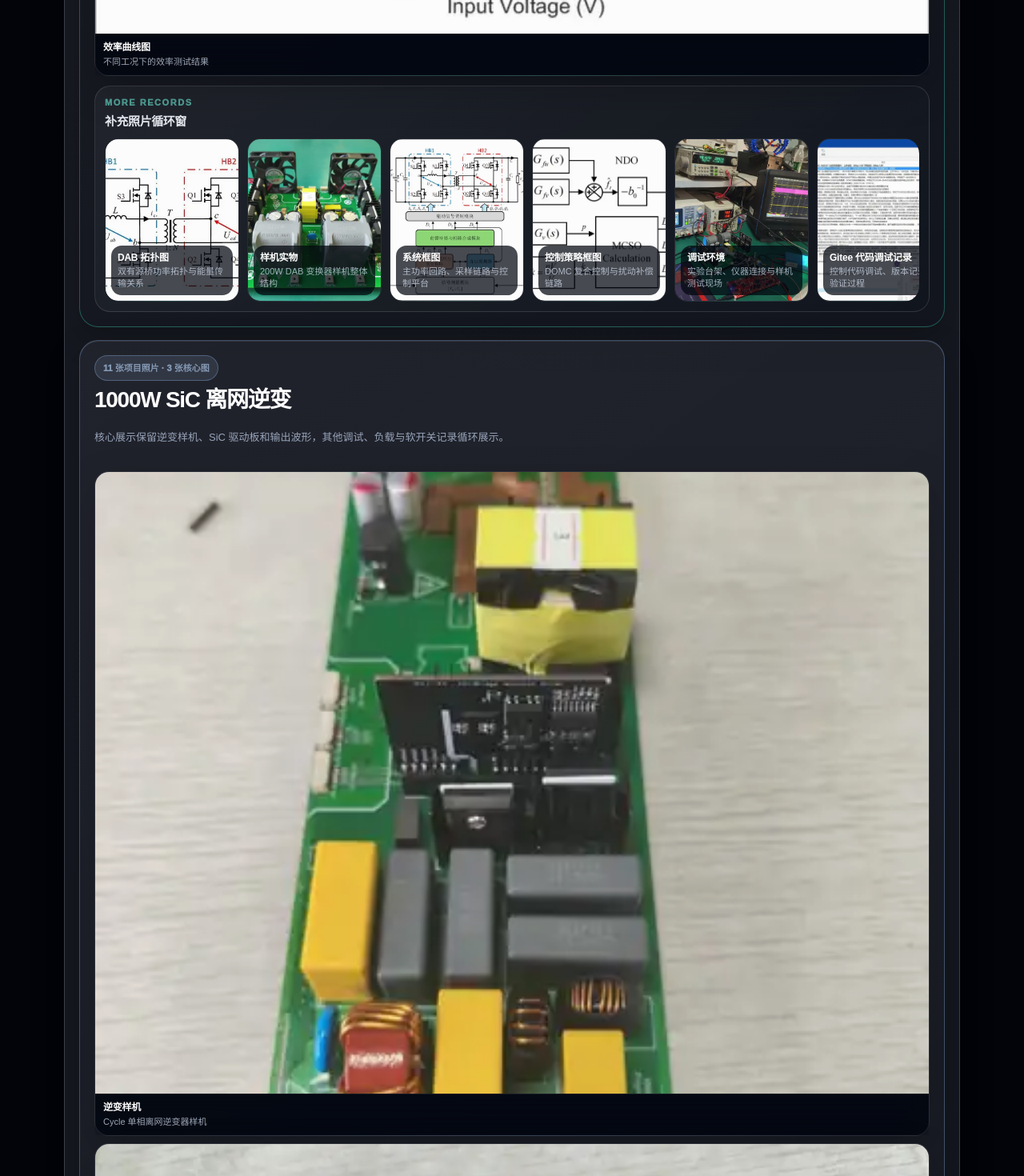
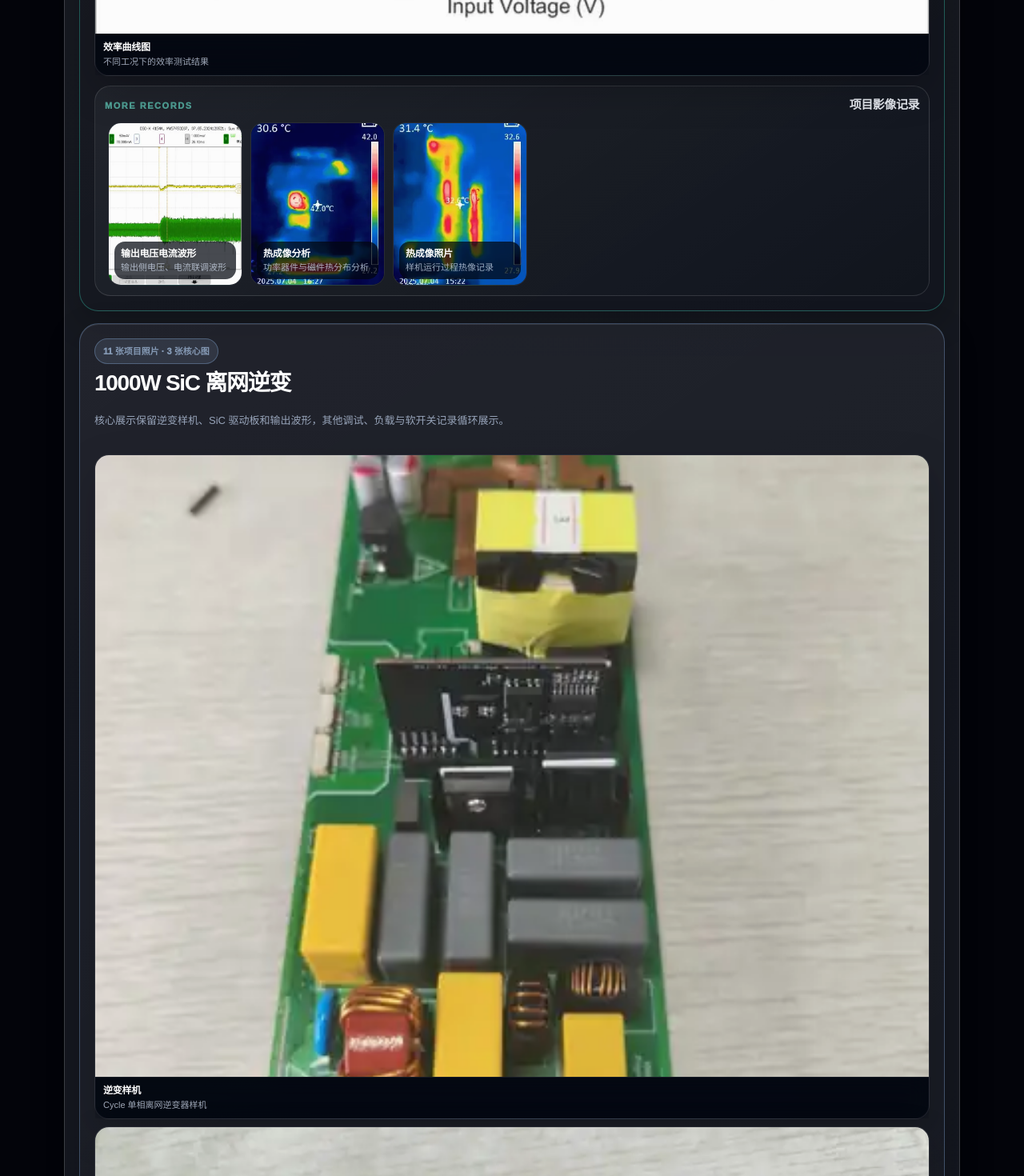
Before and after one commit to Mesyd/Erick-ShaWN-Personal-Resume, a Next.js app: page / in a window 1280 px wide. Shown: the part 8200-9670 px from the top of the page at 80% size. Built offline with nearby package versions, Linux system fonts and the light colour scheme.

Commit message:
Refine project media carousel layout

```diff
--- a/app/globals.css
+++ b/app/globals.css
@@ -1829,23 +1829,23 @@
 
 .project-evidence-layout {
   display: grid;
-  grid-template-columns: minmax(0, 1fr) minmax(320px, 0.42fr);
-  gap: 16px;
+  grid-template-columns: 1fr;
+  gap: 18px;
   align-items: stretch;
 }
 
 .album-feature-grid {
   display: grid;
-  grid-template-columns: minmax(0, 1.15fr) minmax(0, 0.85fr);
-  grid-template-rows: repeat(2, minmax(178px, 1fr));
-  gap: 12px;
+  grid-template-columns: minmax(0, 1.08fr) minmax(0, 0.92fr);
+  grid-template-rows: repeat(2, minmax(208px, 1fr));
+  gap: 14px;
   min-height: 0;
 }
 
 .album-feature-shot {
   position: relative;
   overflow: hidden;
-  min-height: 178px;
+  min-height: 208px;
   margin: 0;
   border: 1px solid rgba(255, 255, 255, 0.14);
   border-radius: 24px;
@@ -1938,9 +1938,9 @@
 .album-carousel-panel {
   display: grid;
   grid-template-rows: auto minmax(0, 1fr);
-  gap: 12px;
+  gap: 14px;
   min-width: 0;
-  padding: 14px;
+  padding: 18px;
   border: 1px solid rgba(255, 255, 255, 0.12);
   border-radius: 24px;
   background:
@@ -1949,8 +1949,11 @@
 }
 
 .album-carousel-head {
-  display: grid;
-  gap: 4px;
+  display: flex;
+  flex-wrap: wrap;
+  gap: 8px 14px;
+  align-items: baseline;
+  justify-content: space-between;
 }
 
 .album-carousel-head span {
@@ -1963,7 +1966,7 @@
 
 .album-carousel-head strong {
   color: rgba(245, 248, 255, 0.92);
-  font-size: 17px;
+  font-size: 19px;
   letter-spacing: -0.03em;
 }
 
@@ -1989,8 +1992,8 @@
 .album-carousel-card {
   position: relative;
   overflow: hidden;
-  flex: 0 0 210px;
-  height: 246px;
+  flex: 0 0 280px;
+  height: 270px;
   margin: 0;
   border: 1px solid rgba(255, 255, 255, 0.12);
   border-radius: 18px;
--- a/app/page.tsx
+++ b/app/page.tsx
@@ -389,6 +389,63 @@
         window.clearTimeout(idleHandle);
       }
       document.documentElement.classList.remove("mobile-performance-mode");
+    };
+  }, []);
+
+  useEffect(() => {
+    const carouselWindows = Array.from(document.querySelectorAll<HTMLElement>(".album-carousel-window"));
+    const cleanupHandlers: Array<() => void> = [];
+
+    carouselWindows.forEach((carouselWindow) => {
+      let frameId = 0;
+      let isAdjusting = false;
+
+      const getHalfScrollWidth = () => carouselWindow.scrollWidth / 2;
+
+      const normalizeScroll = () => {
+        frameId = 0;
+        if (isAdjusting) return;
+
+        const halfScrollWidth = getHalfScrollWidth();
+        if (halfScrollWidth <= carouselWindow.clientWidth) return;
+
+        const currentLeft = carouselWindow.scrollLeft;
+        if (currentLeft >= halfScrollWidth + 2) {
+          isAdjusting = true;
+          carouselWindow.scrollLeft = currentLeft - halfScrollWidth;
+          window.setTimeout(() => {
+            isAdjusting = false;
+          }, 0);
+        } else if (currentLeft <= 2) {
+          isAdjusting = true;
+          carouselWindow.scrollLeft = currentLeft + halfScrollWidth;
+          window.setTimeout(() => {
+            isAdjusting = false;
+          }, 0);
+        }
+      };
+
+      const requestNormalize = () => {
+        if (frameId === 0) frameId = window.requestAnimationFrame(normalizeScroll);
+      };
+
+      const primeLoopPosition = () => {
+        const halfScrollWidth = getHalfScrollWidth();
+        if (halfScrollWidth > carouselWindow.clientWidth && carouselWindow.scrollLeft <= 2) {
+          carouselWindow.scrollLeft = halfScrollWidth;
+        }
+      };
+
+      window.setTimeout(primeLoopPosition, 80);
+      carouselWindow.addEventListener("scroll", requestNormalize, { passive: true });
+      cleanupHandlers.push(() => {
+        carouselWindow.removeEventListener("scroll", requestNormalize);
+        if (frameId) window.cancelAnimationFrame(frameId);
+      });
+    });
+
+    return () => {
+      cleanupHandlers.forEach((cleanup) => cleanup());
     };
   }, []);
 
@@ -806,7 +863,7 @@
                       <div className="album-carousel-panel">
                         <div className="album-carousel-head">
                           <span>More Records</span>
-                          <strong>补充照片循环窗</strong>
+                          <strong>项目影像记录</strong>
                         </div>
                         <div className="album-carousel-window" aria-label={`${album.title} 补充照片循环展示`}>
                           <div className="album-carousel-track">
```
